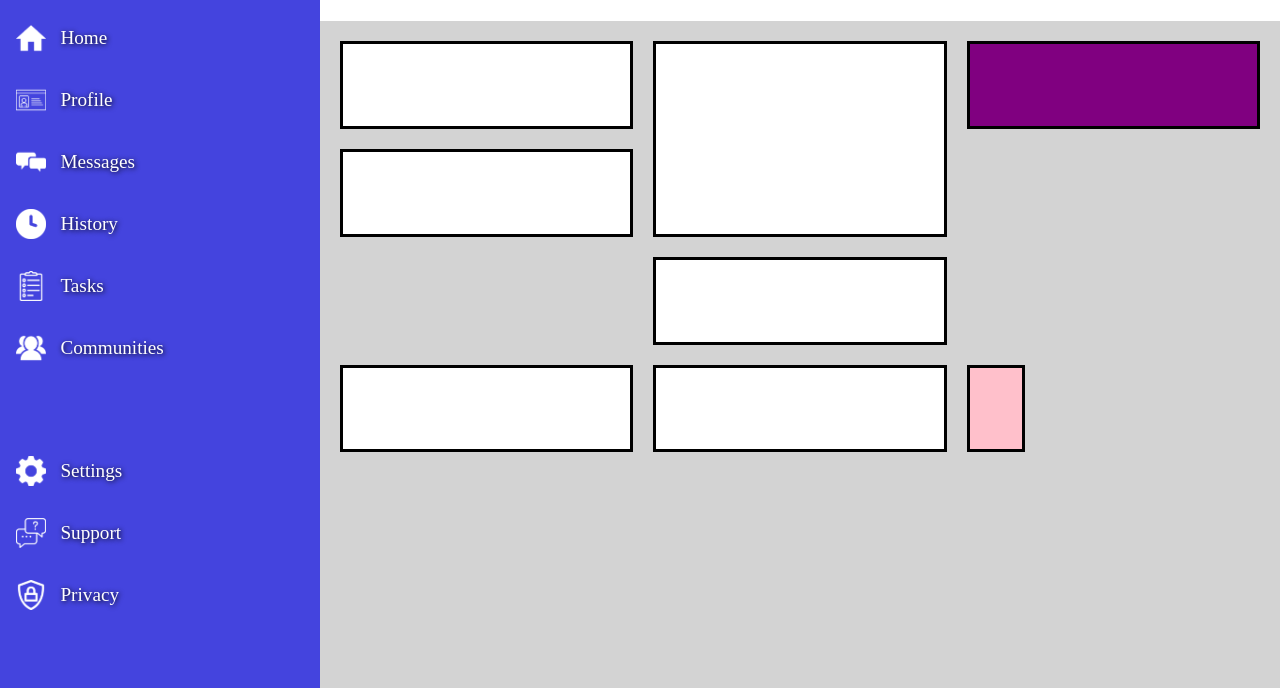
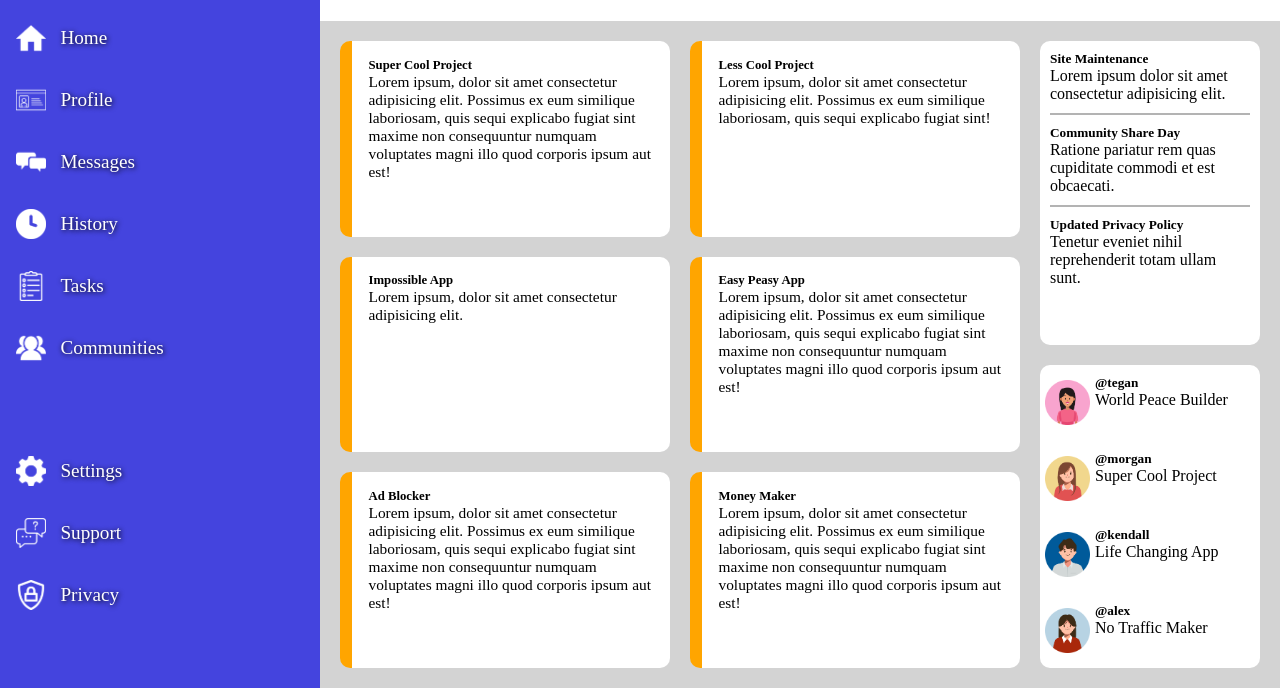
Before and after one commit to Grumpy-Tomato/admin-dashboard, a plain HTML site: page index.html in a window 1280 px wide. Shown: the part 112-800 px from the top of the page. Drawn offline with Linux system fonts and the light colour scheme.

Commit message:
- adding card style layout; - adding card content;

```diff
--- a/index.html
+++ b/index.html
@@ -95,15 +95,100 @@
 
     <!-- Main Content Section -->
     <div id="content">
-        <div id="project-one" class="project-card"></div>
-        <div id="project-two" class="project-card"></div>
-        <div id="project-three" class="project-card"></div>
-        <div id="project-four" class="project-card"></div>
-        <div id="project-five" class="project-card"></div>
-        <div id="project-six" class="project-card"></div>
-
-        <div id="announcement-card"></div>
-        <div id="trending-card"></div>
+        <div class="project-card">
+            <div class="project-card-header">
+                <h5>Super Cool Project</h5>
+            </div>
+            <div class="project-card-content">
+                <p>Lorem ipsum, dolor sit amet consectetur adipisicing elit. Possimus ex eum similique laboriosam, quis sequi explicabo fugiat sint maxime non consequuntur numquam voluptates magni illo quod corporis ipsum aut est!</p>
+            </div>
+        </div>
+        <div class="project-card">
+            <div class="project-card-header">
+                <h5>Less Cool Project</h5>
+            </div>
+            <div class="project-card-content">
+                <p>Lorem ipsum, dolor sit amet consectetur adipisicing elit. Possimus ex eum similique laboriosam, quis sequi explicabo fugiat sint!</p>
+            </div>
+        </div>
+        <div class="project-card">
+            <div class="project-card-header">
+                <h5>Impossible App</h5>
+            </div>
+            <div class="project-card-content">
+                <p>Lorem ipsum, dolor sit amet consectetur adipisicing elit.</p>
+            </div>
+        </div>
+        <div class="project-card">
+            <div class="project-card-header">
+                <h5>Easy Peasy App</h5>
+            </div>
+            <div class="project-card-content">
+                <p>Lorem ipsum, dolor sit amet consectetur adipisicing elit. Possimus ex eum similique laboriosam, quis sequi explicabo fugiat sint maxime non consequuntur numquam voluptates magni illo quod corporis ipsum aut est!</p>
+            </div>
+        </div>
+        <div class="project-card">
+            <div class="project-card-header">
+                <h5>Ad Blocker</h5>
+            </div>
+            <div class="project-card-content">
+                <p>Lorem ipsum, dolor sit amet consectetur adipisicing elit. Possimus ex eum similique laboriosam, quis sequi explicabo fugiat sint maxime non consequuntur numquam voluptates magni illo quod corporis ipsum aut est!</p>
+            </div>
+        </div>
+        <div class="project-card">
+            <div class="project-card-header">
+                <h5>Money Maker</h5>
+            </div>
+            <div class="project-card-content">
+                <p>Lorem ipsum, dolor sit amet consectetur adipisicing elit. Possimus ex eum similique laboriosam, quis sequi explicabo fugiat sint maxime non consequuntur numquam voluptates magni illo quod corporis ipsum aut est!</p>
+            </div>
+        </div>
+        <div class="announcements-and-trending">
+            <div id="announcement-card">
+                <div>
+                    <h5>Site Maintenance</h5>
+                    <p>Lorem ipsum dolor sit amet consectetur adipisicing elit.</p>
+                </div>
+                <div>
+                    <h5>Community Share Day</h5>
+                    <p>Ratione pariatur rem quas cupiditate commodi et est obcaecati.</p>
+                </div>
+                <div>
+                    <h5>Updated Privacy Policy</h5>
+                    <p>Tenetur eveniet nihil reprehenderit totam ullam sunt.</p>
+                </div>
+            </div>
+            <div id="trending-card">
+                <div>
+                    <img src="./images/user1.png" alt="">
+                    <div>
+                        <h5>@tegan</h5>
+                        <p>World Peace Builder</p>
+                    </div>
+                </div>
+                <div>
+                    <img src="./images/user2.png" alt="">
+                    <div>
+                        <h5>@morgan</h5>
+                        <p>Super Cool Project</p>
+                    </div>
+                </div>
+                <div>
+                    <img src="./images/user3.png" alt="">
+                    <div>
+                        <h5>@kendall</h5>
+                        <p>Life Changing App</p>
+                    </div>
+                </div>
+                <div>
+                    <img src="./images/user4.png" alt="">
+                    <div>
+                        <h5>@alex</h5>
+                        <p>No Traffic Maker</p>
+                    </div>
+                </div>
+            </div>
+        </div>
     </div>
 </body>
 </html>
--- a/style.css
+++ b/style.css
@@ -16,7 +16,7 @@ body {
 #nav-bar {
     background-color: rgb(68, 68, 222);
     grid-column: 1 / span 3;
-    grid-row: 1 / span 12;
+    grid-row: 1 / -1;
     display: grid;
     text-shadow: 1px 1px 5px black;
 }
@@ -100,7 +100,9 @@ body {
 
 #user-greeting {
     gap: 10px;
+
 }
+
 
 #header-bottom > div {
     display: flex;
@@ -134,51 +136,107 @@ body {
 
 #content {
     grid-area: 3 / 4 / -1 / -1;
-    display: grid;
-    grid-template-columns: repeat(12, 1fr);
-    grid-template-rows: repeat(6, 1fr);
+    display: grid; ;
+    grid-template-areas:
+    "card-1 card-2 announcements-and-trending"
+    "card-3 card-4 announcements-and-trending"
+    "card-5 card-6 announcements-and-trending";
+    grid-template-columns: 1.5fr 1.5fr 1fr;
+    grid-template-rows: 1fr 1fr 1fr;
     margin: 20px;
     gap: 20px;
 }
-
 .project-card {
+    border-radius: 10px;
+    font-size: 1.2vw;
     background-color: white;
-    border: solid black;
+    padding: 5%;
+    border-left: orange 1vw solid;
+    overflow: auto;
 }
 
-#project-one {
-    grid-column: 1 / span 4;
-    grid-row: 1 span 2;
-}
-#project-two {
-    grid-column: 5 / span 4;
-    grid-row: 1 / span 2;
+::-webkit-scrollbar {
+    width: 10px;
+    border-radius: 5px;
   }
 
-#project-three {
-    grid-column: 1 / span 4;
+  /* Track */
+  ::-webkit-scrollbar-track {
+    background: #f1f1f1;
+    border-top-right-radius: 5px;
+    border-bottom-right-radius: 5px;
   }
 
-#project-four {
-    grid-column: 5 / span 4;
+  /* Handle */
+  ::-webkit-scrollbar-thumb {
+    background: #888;
+    border-top-right-radius: 5px;
+    border-bottom-right-radius: 5px;
   }
 
-#project-five {
-    grid-column: 1 / span 4;
+  /* Handle on hover */
+  ::-webkit-scrollbar-thumb:hover {
+    background: #555;
   }
 
-#project-six {
-    grid-column: 5 / span 4;
+.project-card:nth-child(1) {
+    grid-area: card-1;
 }
 
+.project-card:nth-child(2) {
+    grid-area: card-2;
+}
+.project-card:nth-child(3) {
+    grid-area: card-3;
+}
+.project-card:nth-child(4) {
+    grid-area: card-4;
+}
+.project-card:nth-child(5) {
+    grid-area: card-5;
+}
+.project-card:nth-child(6) {
+    grid-area: card-6;
+}
+
+.announcements-and-trending {
+    grid-area: announcements-and-trending;
+    display: grid;
+    grid-template-rows: 1fr 1fr;
+    gap: 20px;
+}
 #announcement-card {
-    background-color: purple;
-    border: solid black;
-    grid-column: 9 / -1;
+    background-color: white;
+    border-radius: 10px;
     grid-row: 1 / span 1;
+    grid-column: 1 / span 2;
+    padding: 10px;
+}
+
+#announcement-card > div:nth-of-type(2) {
+    border-top: 2px solid rgba(128, 128, 128, 0.6);
+    border-bottom: 2px solid rgba(128, 128, 128, 0.6);
+    margin: 10px 0;
+    padding: 10px 0;
 }
 
 #trending-card {
-    background-color: pink;
-    border: solid black;
+    background-color: white;
+    border-radius: 10px;
+    grid-area: trending;
+    grid-row: 2 / span 1;
+    grid-column: 1 / span 2;
+    display: grid;
+    align-items: center;
 }
+
+#trending-card > div {
+    display: grid;
+    grid-template-columns: 1fr 3fr;
+}
+
+#trending-card > div > img {
+    align-items: stretch;
+    width: 100%;
+    padding: 5px;
+}
```
Also changed, not shown: images/user1.png (added), images/user2.png (added), images/user3.png (added), images/user4.png (added). Lines whose indentation alone changed are shown as unchanged.
